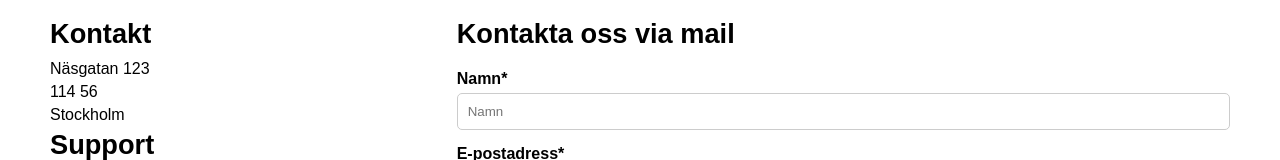
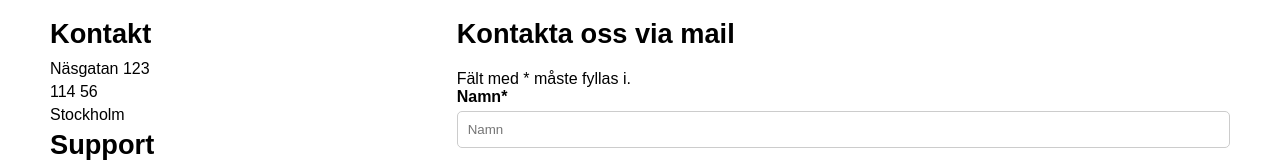
Before and after one commit to gremdot/Klimatvanner, a React (Create React App) app: page /kontakta-oss in a window 1280 px wide. Shown: the part 490-650 px from the top of the page. Built offline with nearby package versions, Linux system fonts and the light colour scheme.

Commit message:
informerande text

```diff
--- a/src/KontaktaOss.jsx
+++ b/src/KontaktaOss.jsx
@@ -35,6 +35,7 @@ const KontaktaOss = () => {
         {/* Kontaktformulär */}
         <div className="kontakt-form">
           <h2>Kontakta oss via mail</h2>
+          <p>Fält med * måste fyllas i.</p>
           <form>
             <div className="form-group">
               <label htmlFor="name">Namn*</label>
```
